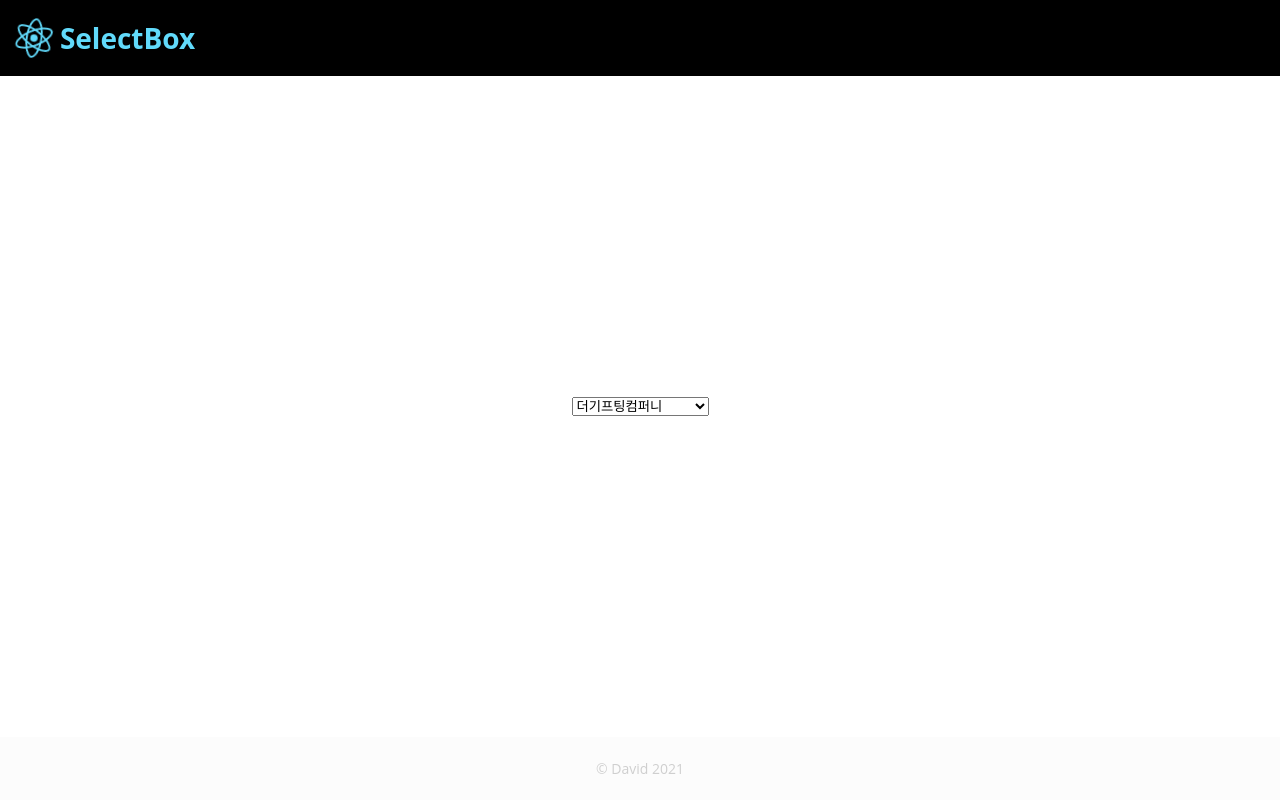
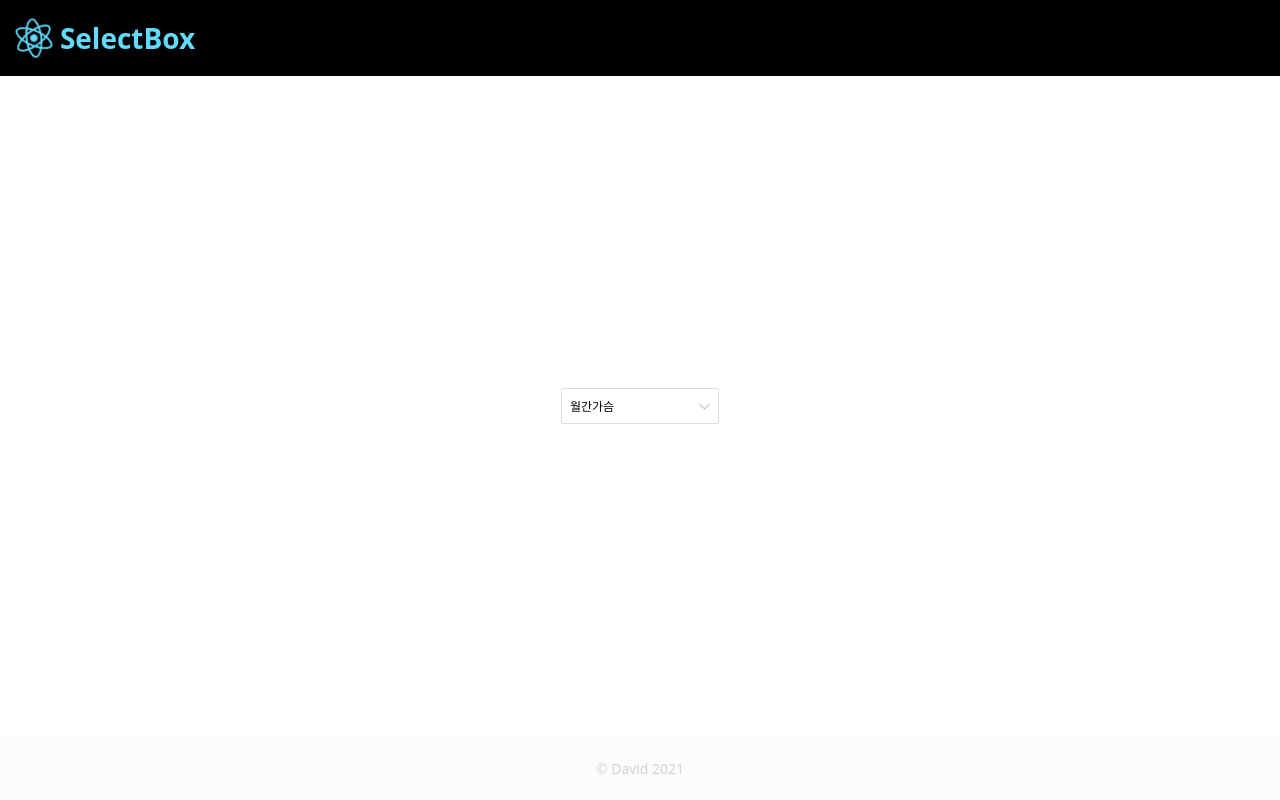
Before and after one commit to daixchan/selectbox, a React (Create React App) app: page / in a window 1280 px wide. Built offline with nearby package versions, Linux system fonts and the light colour scheme.

Commit message:
기본 구조 작성

```diff
--- a/src/App.js
+++ b/src/App.js
@@ -9,7 +9,12 @@ function App() {
       <Header />
       <main>
         <section>
-          <SelectBox />
+          <SelectBox options = {[
+            { label: "더기프팅컴퍼니", value: "0" },
+            { label: "월간가슴", value: "1" },
+            { label: "인더웨어", value: "2" },
+            { label: "프론트엔드 엔지니어", value: "3" }
+          ]} initValue = {1} />
         </section>
       </main>
       <Footer />
--- a/src/SelectBox.jsx
+++ b/src/SelectBox.jsx
@@ -1,12 +1,175 @@
-import React from "react";
+import React, {useState, useRef} from "react";
+import styled from "styled-components";
+import { motion } from "framer-motion";
+import useClickOutside from "./useClickOutside";
 
-export default function SelectBox() {
+const SelectBox = ({options, initValue = 0}) => {
+  const [label, setLabel] = useState(options[initValue].label)
+  const [isActivated, setIsActivated] = useState(false)
+  const ref = useRef()
+  useClickOutside(ref, () => setIsActivated(false))
+  const optionWrapperVariants = {
+    spread: {
+      opacity: 1,
+      rotateX: 0,
+      transition: {
+        type: "spring",
+        stiffness: 800,
+        damping: 16
+      },
+      display: "initial"
+    },
+    fold: {
+      opacity: 0,
+      rotateX: -30,
+      transition: {
+        duration: 0.2
+      },
+      transitionEnd: {
+        display: "none"
+      }
+    }
+  };
   return (
-    <select id="selectBox">
-      <option value="0">더기프팅컴퍼니</option>
-      <option value="1">월간가슴</option>
-      <option value="2">인더웨어</option>
-      <option value="3">프론트엔드 엔지니어</option>
-    </select>
+    <SelectWrapper ref={ref} onClick={() => setIsActivated(!isActivated)}>
+      <Select>
+        <Text>{label}</Text>
+        <Arrow />
+      </Select>
+      <OptionWrapper initial="fold" animate={isActivated ? "spread" : "fold"} variants={optionWrapperVariants}>
+        {options.map((option) => (
+        <Option key={option.value} onClick={() => setLabel(option.label)} className={option.label === label ? "active" : ""}>
+          <Text>{option.label}</Text>
+        </Option>
+        ))}
+      </OptionWrapper>
+    </SelectWrapper>
   );
 }
+export default SelectBox
+
+const styles = {
+  width: "158px",
+  colors: {
+    border: "#dddddd",
+    select: {
+      background: {
+        default: "#ffffff",
+        hover: "#f5f5f5",
+      },
+      text: {
+        default: "#323232",
+        hover: "#252525",
+      }
+    },
+    option: {
+      background: {
+        default: "#ffffff",
+        hover: "#f5f5f5",
+        active: "#e6f7ff",
+      },
+      text: {
+        default: "#323232",
+        hover: "#252525",
+        active: "#000000",
+      }
+    },
+    arrow: {
+      default: "#bfbfbf",
+      hover: "#252525",
+    }
+  },
+  transition: {
+    type: "spring",
+    stiffness: 500,
+    damping: 30
+  }
+}
+
+const SelectWrapper = styled(motion.div)`
+  position: relative;
+  display: flex;
+  flex-direction: column;
+  width: ${styles.width};
+  perspective: 1000px;
+  cursor: pointer;
+`
+
+const Select = styled.div`
+  display: flex;
+  flex: 1 0 auto;
+  align-items: center;
+  padding: 8px;
+  transition: color 200ms;
+  border: 1px solid ${styles.colors.border};
+  border-radius: 2px;
+
+  ${SelectWrapper}:hover & {
+    color: ${styles.colors.select.text.hover};
+  }
+`
+
+const Arrow = styled.div`
+  position: absolute;
+  left: auto;
+  right: 8px;
+
+  &:before,
+  &:after {
+    content: "";
+    position: absolute;
+    right: 0;
+    width: 8px;
+    height: 1px;
+    border-radius: 3px;
+    background: ${styles.colors.arrow.default};
+  }
+
+  &:before {
+    transform: translateX(-100%) translateX(3px) rotate(45deg);
+  }
+
+  &:after {
+    transform: rotate(-45deg);
+  }
+`
+
+const OptionWrapper = styled(motion.div)`
+  position: absolute;
+  display: flex;
+  flex-direction: column;
+  top: 100%;
+  left: 0;
+  min-width: 100%;
+
+  background: #ffffff;
+  border-radius: 2px;
+  overflow: hidden;
+  backface-visibility: hidden;
+  box-shadow: 0 3px 6px -4px rgba(0, 0, 0, 0.12), 0 6px 16px 0 rgba(0, 0, 0, 0.08), 0 9px 28px 8px rgba(0, 0, 0, 0.05);
+  transform-origin: 50% -30px;
+`
+
+const Option = styled.div`
+  padding: 8px;
+  white-space: nowrap;
+  animation-fill-mode: forwards;
+
+  transition: background 300ms, color 300ms;
+  color: ${styles.colors.option.text.default};
+  &:hover {
+    background: ${styles.colors.option.background.hover};
+    color: ${styles.colors.option.text.hover};
+  }
+  &.active {
+    background: ${styles.colors.option.background.active};
+    color: ${styles.colors.option.text.active};
+  }
+`
+
+const Text = styled.div`
+  font-size: 12px;
+  flex: 1 0 auto;
+  font-family: 나눔고딕, open sans, sans-serif;
+  text-transform: uppercase;
+`
--- /dev/null
+++ b/src/useClickOutside.js
@@ -0,0 +1,23 @@
+import { useEffect } from "react";
+
+const useClickOutside = (ref, handler) => {
+  const listener = (e) => {
+    if (ref.current && !ref.current.contains(e.target)) {
+      handler();
+    }
+  };
+
+  useEffect(() => {
+    document.addEventListener("click", listener);
+    document.addEventListener("mousedown", listener);
+    document.addEventListener("touchstart", listener);
+
+    return () => {
+      document.removeEventListener("click", listener);
+      document.removeEventListener("mousedown", listener);
+      document.removeEventListener("touchstart", listener);
+    };
+  });
+};
+
+export default useClickOutside;
```
